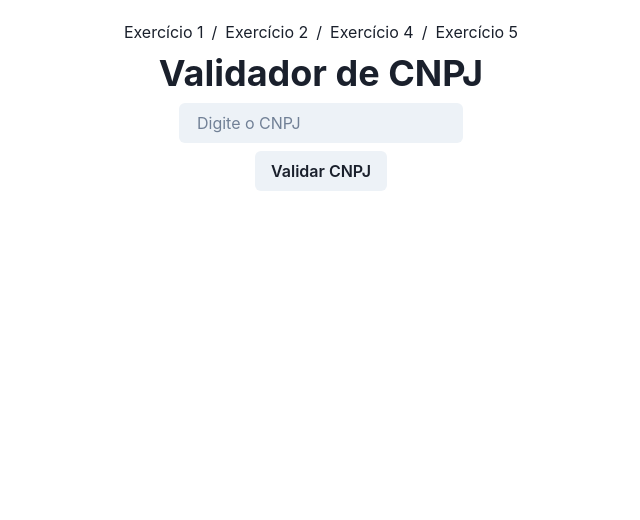
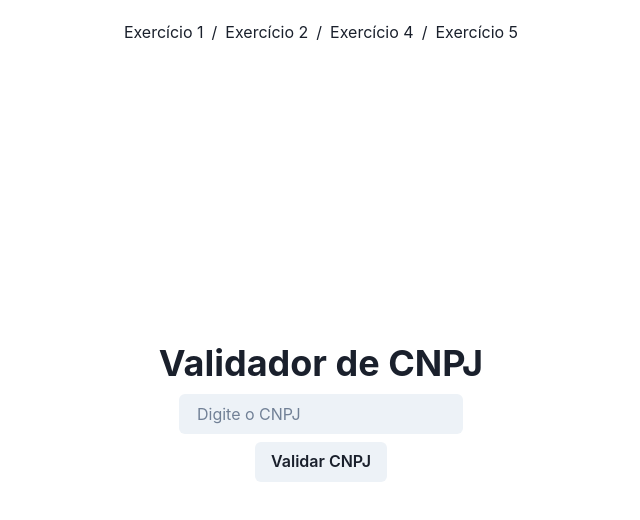
Before and after one commit to EnriqueIzel2/test_codex, a React (Vite) app: page / in a window 1280 px wide. Shown: the top 520 px of the page, without its empty margins (319-959 px from the left). Built offline with nearby package versions, Linux system fonts and the light colour scheme.

Commit message:
feat: align the component to center

```diff
--- a/src/pages/Exercise1/exercise1.jsx
+++ b/src/pages/Exercise1/exercise1.jsx
@@ -3,7 +3,7 @@ import { Input, Button, Flex, VStack, Heading } from "@chakra-ui/react";
 
 function Exercise1({ handleInputCNPJ, setInputCnpj }) {
   return (
-    <Flex h="90vh">
+    <Flex h="90vh" align="center">
       <VStack>
         <Heading>Validador de CNPJ</Heading>
         <form>
```
